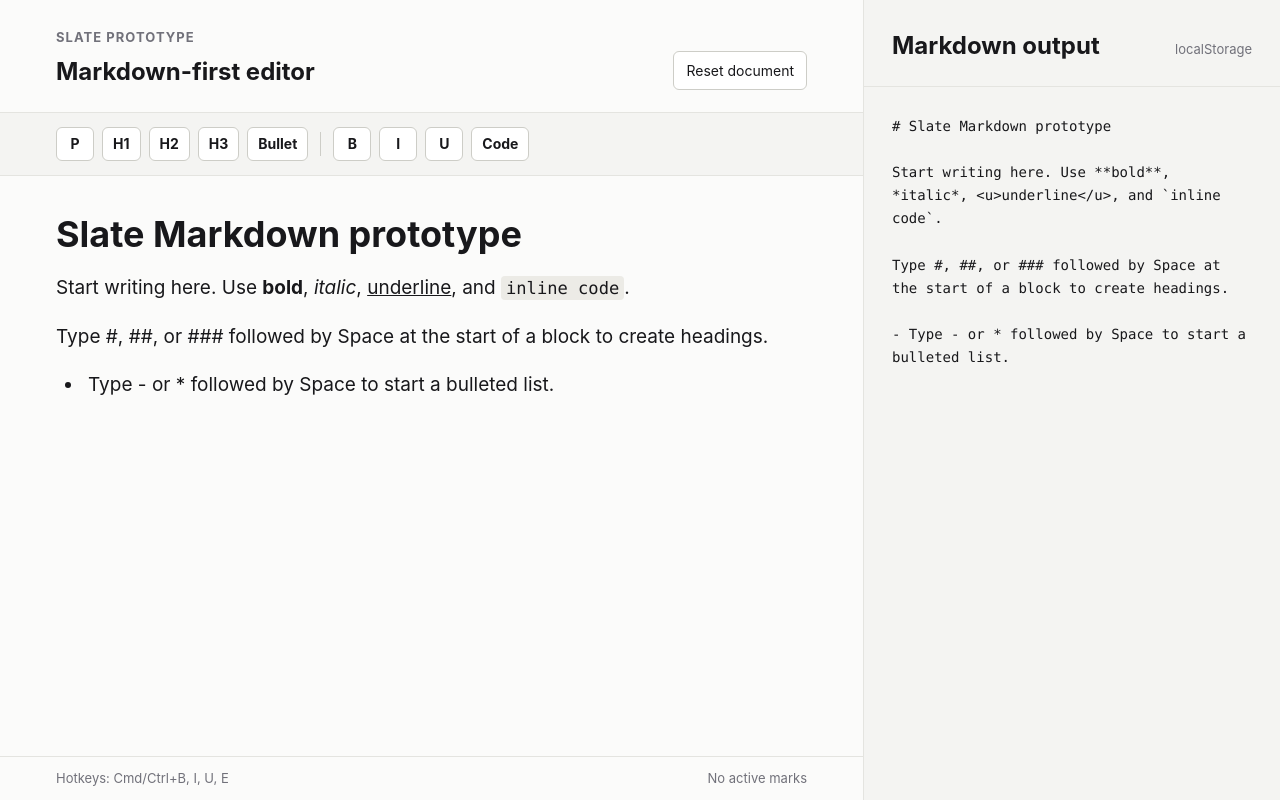
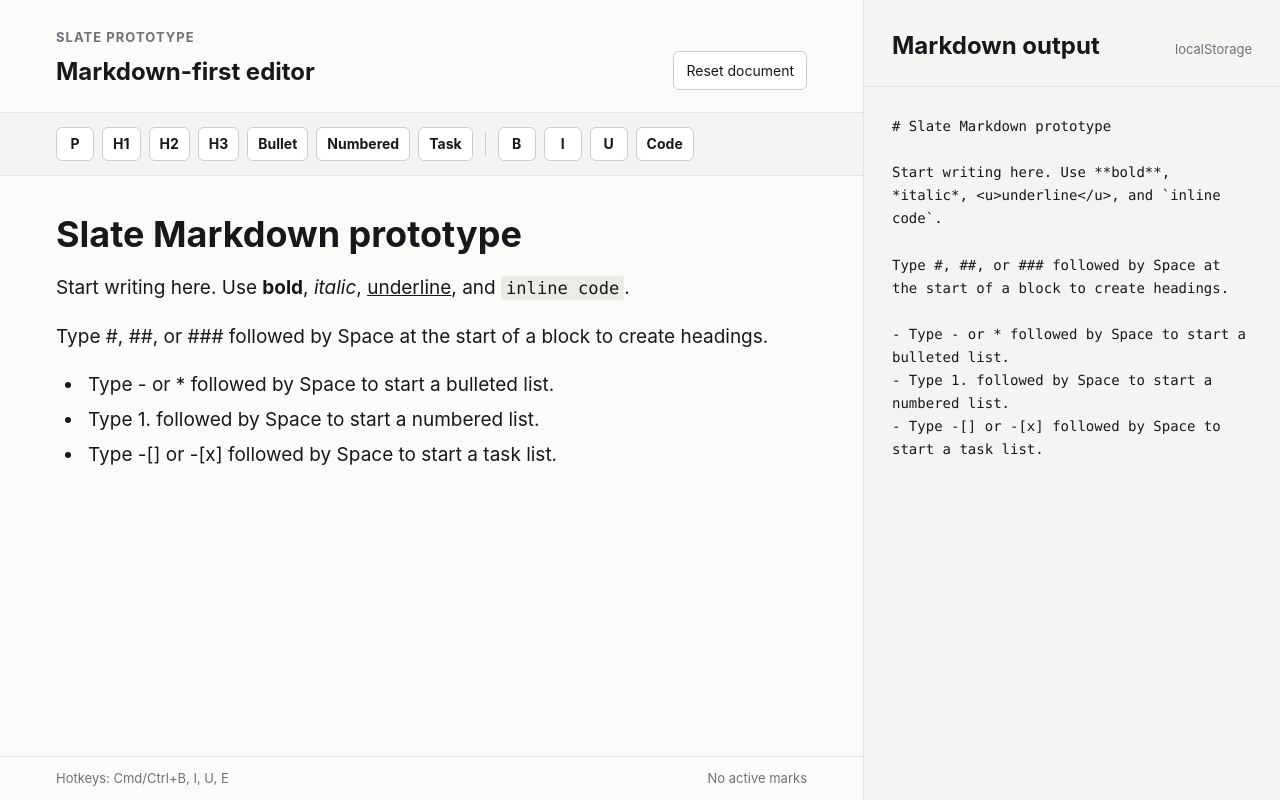
Before and after one commit to bholmesdev/blank-slate, a React (Vite) app: page / in a window 1280 px wide. Built offline with nearby package versions, Linux system fonts and the light colour scheme.

Commit message:
implement numbered an task lists. Interweaving not allowed yet

```diff
--- a/src/App.css
+++ b/src/App.css
@@ -103,11 +103,13 @@
 .editor h2,
 .editor h3,
 .editor p,
-.editor ul {
+.editor ul,
+.editor ol {
   margin-block: 0 18px;
 }
 
-.editor ul {
+.editor ul,
+.editor ol {
   padding-inline-start: 28px;
 }
 
@@ -116,14 +118,58 @@
   margin-block: 4px;
 }
 
-.editor li > p {
+.editor li > p,
+.editor li > div > p {
   display: inline;
   margin: 0;
 }
 
-.editor li > ul {
+.editor li > ul,
+.editor li > ol,
+.editor li > div > ul,
+.editor li > div > ol {
   margin-block: 6px 0;
   padding-inline-start: 34px;
+}
+
+.editor ul[data-type='taskList'] {
+  list-style: none;
+  padding-inline-start: 0;
+}
+
+.editor li[data-type='taskItem'] {
+  display: flex;
+  align-items: flex-start;
+  gap: 10px;
+  padding-inline-start: 0;
+}
+
+.editor li[data-type='taskItem'] > label {
+  display: inline-flex;
+  align-items: center;
+  height: 31px;
+}
+
+.editor li[data-type='taskItem'] > div {
+  min-width: 0;
+}
+
+.task-checkbox {
+  width: 18px;
+  height: 18px;
+  padding: 0;
+  border: 1px solid var(--border-strong);
+  border-radius: 4px;
+  background: var(--surface);
+  cursor: pointer;
+}
+
+.task-checkbox[aria-pressed='true'] {
+  border-color: var(--accent);
+  background:
+    linear-gradient(135deg, transparent 58%, var(--surface) 58% 70%, transparent 70%),
+    linear-gradient(45deg, transparent 44%, var(--surface) 44% 56%, transparent 56%),
+    var(--accent);
 }
 
 .editor h1 {
--- a/src/App.tsx
+++ b/src/App.tsx
@@ -1,11 +1,13 @@
 import { useCallback, useState } from 'react'
 import type { HTMLAttributes, ReactNode } from 'react'
-import { createEditor } from 'slate'
+import { createEditor, Element as SlateElement, Node, Path, Transforms } from 'slate'
 import { withHistory } from 'slate-history'
 import {
   Editable,
+  ReactEditor,
   Slate,
   useSlate,
+  useSlateStatic,
   withReact,
   type RenderElementProps,
   type RenderLeafProps,
@@ -27,7 +29,14 @@ import {
   initialMarkdown,
   serializeMarkdown,
 } from './markdown'
-import type { BlockType, CustomElement, CustomText, SlateDocument } from './slate'
+import type {
+  BlockType,
+  CustomEditor,
+  CustomElement,
+  CustomText,
+  ListItemElement,
+  SlateDocument,
+} from './slate'
 
 const storageKey = 'blank-slate.markdown'
 
@@ -131,6 +140,8 @@ function Toolbar() {
       <BlockButton blockType="heading-two" label="H2" title="Heading 2" />
       <BlockButton blockType="heading-three" label="H3" title="Heading 3" />
       <BlockButton blockType="bulleted-list" label="Bullet" title="Bulleted list" />
+      <BlockButton blockType="numbered-list" label="Numbered" title="Numbered list" />
+      <BlockButton blockType="task-list" label="Task" title="Task list" />
       <span className="toolbar-divider" />
       <MarkButton mark="bold" label="B" title="Bold" />
       <MarkButton mark="italic" label="I" title="Italic" />
@@ -212,8 +223,20 @@ function Element({ attributes, children, element }: ElementProps) {
   switch (element.type) {
     case 'bulleted-list':
       return <ul {...attributes}>{children}</ul>
+    case 'numbered-list':
+      return <ol {...attributes}>{children}</ol>
+    case 'task-list':
+      return (
+        <ul {...attributes} data-type="taskList">
+          {children}
+        </ul>
+      )
     case 'list-item':
-      return <li {...attributes}>{children}</li>
+      return (
+        <ListItem attributes={attributes} element={element}>
+          {children}
+        </ListItem>
+      )
     case 'heading-one':
       return <h1 {...attributes}>{children}</h1>
     case 'heading-two':
@@ -223,6 +246,37 @@ function Element({ attributes, children, element }: ElementProps) {
     default:
       return <p {...attributes}>{children}</p>
   }
+}
+
+function ListItem({ attributes, children, element }: ListItemProps) {
+  const editor = useSlateStatic()
+  const isTaskItem = isTaskListItem(editor, element)
+
+  if (!isTaskItem) {
+    return <li {...attributes}>{children}</li>
+  }
+
+  const checked = element.checked === true
+
+  return (
+    <li {...attributes} data-checked={checked} data-type="taskItem">
+      <label contentEditable={false}>
+        <button
+          aria-label={checked ? 'Mark task incomplete' : 'Mark task complete'}
+          aria-pressed={checked}
+          className="task-checkbox"
+          type="button"
+          onMouseDown={(event) => event.preventDefault()}
+          onClick={() => {
+            const path = ReactEditor.findPath(editor, element)
+            Transforms.setNodes(editor, { checked: !checked }, { at: path })
+          }}
+        />
+        <span />
+      </label>
+      <div>{children}</div>
+    </li>
+  )
 }
 
 function Leaf({ attributes, children, leaf }: LeafProps) {
@@ -247,6 +301,21 @@ type LeafProps = Omit<RenderLeafProps, 'leaf'> & {
   leaf: CustomText
 }
 
+type ListItemProps = {
+  attributes: HTMLAttributes<HTMLElement>
+  children: ReactNode
+  element: ListItemElement
+}
+
+function isTaskListItem(editor: CustomEditor, item: ListItemElement) {
+  const itemPath = ReactEditor.findPath(editor, item)
+  const listPath = Path.parent(itemPath)
+  if (!Node.has(editor, listPath)) return false
+
+  const list = Node.get(editor, listPath)
+  return SlateElement.isElement(list) && list.type === 'task-list'
+}
+
 function createSlateEditor() {
   return withHistory(withReact(createEditor()))
 }
--- a/src/editorCommands.ts
+++ b/src/editorCommands.ts
@@ -3,17 +3,20 @@ import type { KeyboardEvent } from 'react'
 import { ReactEditor } from 'slate-react'
 import type {
   BlockType,
-  BulletedListElement,
   CustomEditor,
   CustomElement,
   CustomText,
+  ListElement,
   ListItemElement,
   ParagraphElement,
 } from './slate'
 
 export type MarkType = Exclude<keyof CustomText, 'text'>
+type ListType = ListElement['type']
+type Shortcut = { blockType: BlockType; checked?: boolean }
 
 const inlineMarks: MarkType[] = ['bold', 'italic', 'underline', 'code']
+const listTypes = new Set<ListType>(['bulleted-list', 'numbered-list', 'task-list'])
 
 export function isMarkActive(editor: CustomEditor, mark: MarkType) {
   const marks = Editor.marks(editor)
@@ -38,8 +41,8 @@ export function isBlockActive(editor: CustomEditor, blockType: BlockType) {
 }
 
 export function setBlockType(editor: CustomEditor, blockType: BlockType) {
-  if (blockType === 'bulleted-list') {
-    toggleBulletedList(editor)
+  if (isListType(blockType)) {
+    toggleList(editor, blockType)
     return
   }
 
@@ -74,14 +77,22 @@ export function handleMarkdownShortcut(editor: CustomEditor, event: KeyboardEven
   const blockStart = Editor.start(editor, blockPath)
   const beforeRange = Editor.range(editor, blockStart, anchor)
   const beforeText = Editor.string(editor, beforeRange)
-  const blockType = blockTypeFromMarkdownToken(beforeText)
+  const shortcut = blockTypeFromMarkdownToken(beforeText)
 
-  if (!blockType) return false
+  if (!shortcut) return false
 
   event.preventDefault()
   Transforms.select(editor, beforeRange)
   Transforms.delete(editor)
-  setBlockType(editor, blockType)
+  if (isListType(shortcut.blockType)) {
+    if (shortcut.blockType === 'task-list' && currentListItem(editor)) {
+      convertCurrentListToTask(editor, shortcut.checked)
+    } else {
+      toggleList(editor, shortcut.blockType, shortcut.checked)
+    }
+  } else {
+    setBlockType(editor, shortcut.blockType)
+  }
   return true
 }
 
@@ -166,11 +177,18 @@ export function activeMarks(editor: CustomEditor) {
   return inlineMarks.filter((mark) => isMarkActive(editor, mark))
 }
 
-function blockTypeFromMarkdownToken(token: string): BlockType | null {
-  if (token === '#') return 'heading-one'
-  if (token === '##') return 'heading-two'
-  if (token === '###') return 'heading-three'
-  if (token === '-' || token === '*') return 'bulleted-list'
+function blockTypeFromMarkdownToken(token: string): Shortcut | null {
+  if (token === '#') return { blockType: 'heading-one' }
+  if (token === '##') return { blockType: 'heading-two' }
+  if (token === '###') return { blockType: 'heading-three' }
+  if (token === '-' || token === '*') return { blockType: 'bulleted-list' }
+  if (/^\d+\.$/.test(token)) return { blockType: 'numbered-list' }
+
+  const taskMatch = token.match(/^-?\[( |x|X)?\]$/)
+  if (taskMatch) {
+    return { blockType: 'task-list', checked: taskMatch[1]?.toLowerCase() === 'x' }
+  }
+
   return null
 }
 
@@ -194,8 +212,8 @@ function syncDomSelection(editor: CustomEditor) {
   return slateRange ?? editor.selection
 }
 
-function toggleBulletedList(editor: CustomEditor) {
-  if (isBlockActive(editor, 'bulleted-list')) {
+function toggleList(editor: CustomEditor, listType: ListType, checked = false) {
+  if (isBlockActive(editor, listType)) {
     const listItemEntry = currentListItem(editor)
     if (listItemEntry) {
       liftListItem(editor, listItemEntry[1])
@@ -211,9 +229,29 @@ function toggleBulletedList(editor: CustomEditor) {
   Transforms.wrapNodes(editor, { type: 'list-item', children: [] })
   Transforms.wrapNodes(
     editor,
-    bulletedList([]),
+    listElement(listType, []),
     { match: isListItemElement },
   )
+
+  if (listType === 'task-list') {
+    const listItemEntry = currentListItem(editor)
+    if (listItemEntry) {
+      Transforms.setNodes(editor, { checked }, { at: listItemEntry[1] })
+    }
+  }
+}
+
+function convertCurrentListToTask(editor: CustomEditor, checked = false) {
+  const listItemEntry = currentListItem(editor)
+  if (!listItemEntry) return
+
+  const [, itemPath] = listItemEntry
+  const listPath = Path.parent(itemPath)
+  const list = Node.get(editor, listPath)
+  if (!isListElement(list)) return
+
+  Transforms.setNodes(editor, { type: 'task-list' }, { at: listPath })
+  Transforms.setNodes(editor, { checked }, { at: itemPath })
 }
 
 function liftListItem(editor: CustomEditor, itemPath: Path, offset = 0) {
@@ -229,10 +267,10 @@ function liftListItem(editor: CustomEditor, itemPath: Path, offset = 0) {
     const parentItemPath = Path.parent(listPath)
     const liftedItem = structuredClone(item) as ListItemElement
     const list = Node.get(editor, listPath)
-    if (!Element.isElement(list) || list.type !== 'bulleted-list') return
+    if (!isListElement(list)) return
 
     const followingItems = list.children.slice(itemIndex + 1).map(cloneListItem)
-    appendNestedItems(liftedItem, followingItems)
+    appendNestedItems(liftedItem, list.type, followingItems)
 
     const nextItemPath = Path.next(parentItemPath)
 
@@ -252,7 +290,7 @@ function liftListItem(editor: CustomEditor, itemPath: Path, offset = 0) {
 
 function liftListItemToParagraph(editor: CustomEditor) {
   Transforms.unwrapNodes(editor, {
-    match: (node) => Element.isElement(node) && node.type === 'bulleted-list',
+    match: isListElement,
     split: true,
   })
   Transforms.unwrapNodes(editor, { match: isListItemElement, split: true })
@@ -272,7 +310,7 @@ function splitListItem(editor: CustomEditor, itemPath: Path, offset: number) {
   const childIndexes = offset === 0 ? childListIndexes(item) : []
   const nextItem = emptyListItem(after)
   nextItem.children.push(
-    ...childIndexes.map((index) => structuredClone(item.children[index] as BulletedListElement)),
+    ...childIndexes.map((index) => structuredClone(item.children[index] as ListElement)),
   )
   const nextItemPath = Path.next(itemPath)
 
@@ -298,21 +336,21 @@ function exitParentItemToParagraph(editor: CustomEditor, itemPath: Path) {
 
   const listPath = Path.parent(itemPath)
   const list = Node.get(editor, listPath)
-  if (!Element.isElement(list) || list.type !== 'bulleted-list') return
+  if (!isListElement(list)) return
 
   const paragraph = item.children.find(isParagraphElement)
   if (!paragraph) return
 
   const promotedItems = item.children
-    .filter(isBulletedListElement)
-    .flatMap((list) => list.children.map(cloneListItem))
+    .filter(isListElement)
+    .map((childList) => listElement(childList.type, childList.children.map(cloneListItem)))
   const previousItems = list.children.slice(0, itemIndex).map(cloneListItem)
   const nextItems = list.children.slice(itemIndex + 1).map(cloneListItem)
   const replacementNodes: CustomElement[] = [
-    ...(previousItems.length > 0 ? [bulletedList(previousItems)] : []),
+    ...(previousItems.length > 0 ? [listElement(list.type, previousItems)] : []),
     structuredClone(paragraph),
-    ...(promotedItems.length > 0 ? [bulletedList(promotedItems)] : []),
-    ...(nextItems.length > 0 ? [bulletedList(nextItems)] : []),
+    ...promotedItems,
+    ...(nextItems.length > 0 ? [listElement(list.type, nextItems)] : []),
   ]
 
   const paragraphPath = previousItems.length > 0 ? Path.next(listPath) : listPath
@@ -338,7 +376,7 @@ function indentListItem(editor: CustomEditor, itemPath: Path) {
 
     const nestedListPath = getOrCreateNestedList(editor, previousItemPath)
     const nestedList = Node.get(editor, nestedListPath)
-    if (!Element.isElement(nestedList) || nestedList.type !== 'bulleted-list') {
+    if (!isListElement(nestedList)) {
       return
     }
 
@@ -358,27 +396,28 @@ function getOrCreateNestedList(editor: CustomEditor, itemPath: Path) {
     throw new Error('Expected list item')
   }
 
+  const parentListType = parentListTypeForItem(editor, itemPath)
   const existingIndex = item.children.findIndex(
-    (child) => Element.isElement(child) && child.type === 'bulleted-list',
+    (child) => isListElement(child) && child.type === parentListType,
   )
 
   if (existingIndex !== -1) return itemPath.concat(existingIndex)
 
   const nestedListPath = itemPath.concat(item.children.length)
-  Transforms.insertNodes(editor, bulletedList([]), { at: nestedListPath })
+  Transforms.insertNodes(editor, listElement(parentListType, []), { at: nestedListPath })
   return nestedListPath
 }
 
 function removeListIfEmpty(editor: CustomEditor, listPath: Path) {
   const list = Node.get(editor, listPath)
-  if (Element.isElement(list) && list.type === 'bulleted-list' && list.children.length === 0) {
+  if (isListElement(list) && list.children.length === 0) {
     Transforms.removeNodes(editor, { at: listPath })
   }
 }
 
 function hasChildList(editor: CustomEditor, itemPath: Path) {
   const item = Node.get(editor, itemPath)
-  return Element.isElement(item) && item.type === 'list-item' && item.children.some(isBulletedListElement)
+  return Element.isElement(item) && item.type === 'list-item' && item.children.some(isListElement)
 }
 
 function itemParagraphPath(editor: CustomEditor, itemPath: Path) {
@@ -413,20 +452,22 @@ function emptyListItem(children?: CustomText[]): ListItemElement {
   return { type: 'list-item', children: [emptyParagraph(children)] }
 }
 
-function bulletedList(children: ListItemElement[]): BulletedListElement {
-  return { type: 'bulleted-list', children }
+function listElement(type: ListType, children: ListItemElement[]): ListElement {
+  return { type, children }
 }
 
-function appendNestedItems(item: ListItemElement, nestedItems: ListItemElement[]) {
+function appendNestedItems(item: ListItemElement, listType: ListType, nestedItems: ListItemElement[]) {
   if (nestedItems.length === 0) return
 
-  const nestedList = item.children.find(isBulletedListElement)
+  const nestedList = item.children.find(
+    (child): child is ListElement => isListElement(child) && child.type === listType,
+  )
   if (nestedList) {
     nestedList.children.push(...nestedItems)
     return
   }
 
-  item.children.push(bulletedList(nestedItems))
+  item.children.push(listElement(listType, nestedItems))
 }
 
 function cloneListItem(item: ListItemElement): ListItemElement {
@@ -464,7 +505,7 @@ function isTextBlock(editor: CustomEditor, node: Node) {
   return (
     Element.isElement(node) &&
     Editor.isBlock(editor, node) &&
-    node.type !== 'bulleted-list' &&
+    !isListElement(node) &&
     node.type !== 'list-item'
   )
 }
@@ -473,8 +514,8 @@ function isListItemElement(node: Node) {
   return Element.isElement(node) && node.type === 'list-item'
 }
 
-function isBulletedListElement(node: Node): node is BulletedListElement {
-  return Element.isElement(node) && node.type === 'bulleted-list'
+function isListElement(node: Node): node is ListElement {
+  return Element.isElement(node) && isListType(node.type)
 }
 
 function isParagraphElement(node: Node): node is ParagraphElement {
@@ -483,9 +524,19 @@ function isParagraphElement(node: Node): node is ParagraphElement {
 
 function childListIndexes(item: ListItemElement) {
   return item.children.reduce<number[]>((indexes, child, index) => {
-    if (isBulletedListElement(child)) indexes.push(index)
+    if (isListElement(child)) indexes.push(index)
     return indexes
   }, [])
+}
+
+function isListType(type: string): type is ListType {
+  return listTypes.has(type as ListType)
+}
+
+function parentListTypeForItem(editor: CustomEditor, itemPath: Path): ListType {
+  const list = Node.get(editor, Path.parent(itemPath))
+  if (!isListElement(list)) return 'bulleted-list'
+  return list.type
 }
 
 function isListItemTextEmpty(editor: CustomEditor, itemPath: Path) {
--- a/src/markdown.ts
+++ b/src/markdown.ts
@@ -1,12 +1,12 @@
-import type { ListItem, PhrasingContent, RootContent } from 'mdast'
+import type { List, ListItem, PhrasingContent, RootContent } from 'mdast'
 import { toString } from 'mdast-util-to-string'
 import remarkParse from 'remark-parse'
 import { unified } from 'unified'
 import type {
-  BulletedListElement,
   CustomElement,
   CustomText,
   HeadingElement,
+  ListElement,
   ListItemElement,
   ParagraphElement,
   SlateDocument,
@@ -21,7 +21,9 @@ Start writing here. Use **bold**, *italic*, <u>underline</u>, and \`inline code\
 
 Type #, ##, or ### followed by Space at the start of a block to create headings.
 
-- Type - or * followed by Space to start a bulleted list.`
+- Type - or * followed by Space to start a bulleted list.
+- Type 1. followed by Space to start a numbered list.
+- Type -[] or -[x] followed by Space to start a task list.`
 
 export function deserializeMarkdown(markdown: string): SlateDocument {
   const tree = markdownParser.parse(markdown)
@@ -32,8 +34,8 @@ export function deserializeMarkdown(markdown: string): SlateDocument {
 export function serializeMarkdown(value: SlateDocument): string {
   return value
     .map((node) => {
-      if (node.type === 'bulleted-list') {
-        return serializeList(node.children)
+      if (isListElement(node)) {
+        return serializeList(node)
       }
 
       if (node.type === 'heading-one') return `# ${node.children.map(serializeText).join('')}`
@@ -75,9 +77,9 @@ function deserializeBlock(node: RootContent): CustomElement {
     }
   }
 
-  if (node.type === 'list' && !node.ordered) {
+  if (node.type === 'list') {
     return {
-      type: 'bulleted-list',
+      type: listTypeForMarkdownList(node),
       children: node.children.map(deserializeListItem),
     }
   }
@@ -90,39 +92,46 @@ function deserializeBlock(node: RootContent): CustomElement {
 
 function deserializeListItem(item: ListItem): ListItemElement {
   const [firstBlock] = item.children
+  const taskState = taskStateForListItem(item)
+  const paragraphChildren =
+    firstBlock?.type === 'paragraph'
+      ? stripTaskMarker(deserializeInlineNodes(firstBlock.children), taskState !== null)
+      : [{ text: firstBlock ? toString(firstBlock) : '' }]
   const children: ListItemElement['children'] = [
     {
       type: 'paragraph',
-      children:
-        firstBlock?.type === 'paragraph'
-          ? deserializeInlineNodes(firstBlock.children)
-          : [{ text: firstBlock ? toString(firstBlock) : '' }],
+      children: paragraphChildren,
     },
   ]
 
   for (const block of item.children.slice(1)) {
-    if (block.type === 'list' && !block.ordered) {
+    if (block.type === 'list') {
       children.push({
-        type: 'bulleted-list',
+        type: listTypeForMarkdownList(block),
         children: block.children.map(deserializeListItem),
       })
     }
   }
 
-  return { type: 'list-item', children }
+  return {
+    type: 'list-item',
+    checked: taskState ?? undefined,
+    children,
+  }
 }
 
-function serializeList(items: readonly ListItemElement[], depth = 0): string {
+function serializeList(list: ListElement, depth = 0): string {
   const indent = '  '.repeat(depth)
 
-  return items
-    .map((item) => {
+  return list.children
+    .map((item, index) => {
       const text = itemParagraph(item).children.map(serializeText).join('')
       const nestedText = nestedLists(item.children)
-        .map((list) => serializeList(list.children, depth + 1))
+        .map((list) => serializeList(list, depth + 1))
         .join('\n')
+      const marker = listMarker(list.type, item, index)
 
-      return [`${indent}- ${text}`, nestedText].filter(Boolean).join('\n')
+      return [`${indent}${marker} ${text}`, nestedText].filter(Boolean).join('\n')
     })
     .join('\n')
 }
@@ -134,9 +143,7 @@ function itemParagraph(item: ListItemElement) {
 }
 
 function nestedLists(children: ListItemElement['children']) {
-  return children.filter(
-    (child): child is BulletedListElement => child.type === 'bulleted-list',
-  )
+  return children.filter(isListElement)
 }
 
 function deserializeInlineNodes(
@@ -221,7 +228,10 @@ function escapeMarkdownText(text: string) {
 }
 
 function escapeParagraphStart(text: string) {
-  return text.replace(/^(#{1,3})(\s)/, '\\$1$2')
+  return text
+    .replace(/^(#{1,3})(\s)/, '\\$1$2')
+    .replace(/^((?:[-*])|\d+\.)(\s)/, '\\$1$2')
+    .replace(/^(-\[(?: |x|X)?\])(\s)/, '\\$1$2')
 }
 
 function isUnderlineOpenTag(value: string) {
@@ -231,3 +241,46 @@ function isUnderlineOpenTag(value: string) {
 function isUnderlineCloseTag(value: string) {
   return /^<\/u>$/i.test(value)
 }
+
+function listTypeForMarkdownList(node: List): ListElement['type'] {
+  if (node.ordered) return 'numbered-list'
+  if (node.children.some((item) => taskStateForListItem(item) !== null)) return 'task-list'
+  return 'bulleted-list'
+}
+
+function listMarker(type: ListElement['type'], item: ListItemElement, index: number) {
+  if (type === 'numbered-list') return `${index + 1}.`
+  if (type === 'task-list') return `- [${item.checked ? 'x' : ' '}]`
+  return '-'
+}
+
+function isListElement(node: CustomElement): node is ListElement
+function isListElement(node: ListItemElement['children'][number]): node is ListElement
+function isListElement(node: CustomElement | ListItemElement['children'][number]): node is ListElement {
+  return (
+    node.type === 'bulleted-list' ||
+    node.type === 'numbered-list' ||
+    node.type === 'task-list'
+  )
+}
+
+function taskStateForListItem(item: ListItem) {
+  if (typeof item.checked === 'boolean') return item.checked
+
+  const [firstBlock] = item.children
+  if (firstBlock?.type !== 'paragraph') return null
+
+  const text = toString(firstBlock)
+  const match = text.match(/^\[( |x|X)?\]\s+/)
+  if (!match) return null
+  return match[1]?.toLowerCase() === 'x'
+}
+
+function stripTaskMarker(children: CustomText[], shouldStrip: boolean) {
+  if (!shouldStrip) return children
+
+  const [first, ...rest] = children
+  if (!first) return [{ ...emptyText }]
+
+  return [{ ...first, text: first.text.replace(/^\[(?: |x|X)?\]\s+/, '') }, ...rest]
+}
```
Also changed, not shown: src/slate.d.ts (+7 -4 lines), 1 other file (tests, documents, lock files or other folders).
